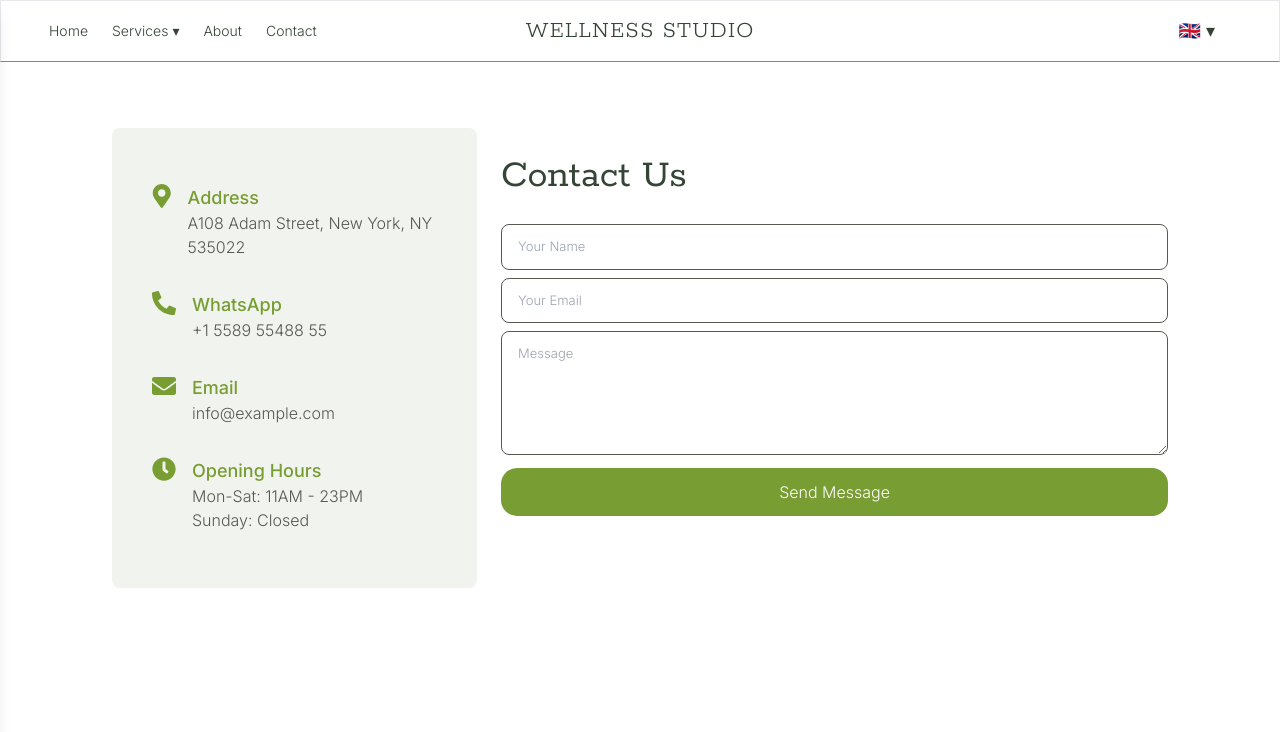
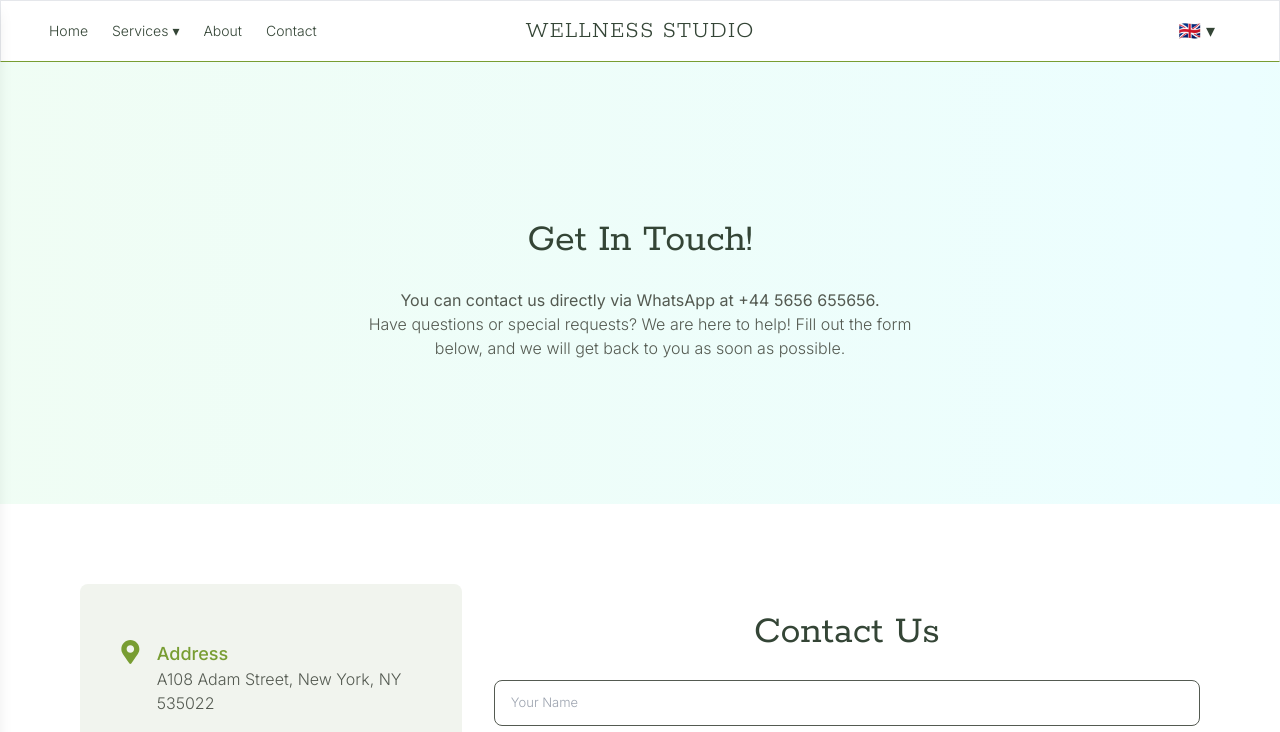
Before and after one commit to IlonaZaika/wellness-blog, a Next.js app: page /en/contact in a window 1280 px wide. Shown: the top 732 px of the page. Built offline with nearby package versions, Linux system fonts and the light colour scheme.

Commit message:
Added call to action section on the contact page.

```diff
--- a/src/app/[locale]/contact/page.tsx
+++ b/src/app/[locale]/contact/page.tsx
@@ -10,10 +10,24 @@ export default function Contact() {
   const t = useTranslations("ContactPage");
 
   return (
-    <div className="mt-16">
-      <section className="p-sm md:p-md lg:px-lg ">
-        <div className="flex flex-col md:flex-row md:space-x-6 justify-center">
-          <div className="bg-bgBase text-textGrey p-10 rounded-lg flex items-center">
+    <div className="mt-12">
+      <section className="flex flex-col bg-gradient-to-r from-green-50 via-cyan-50 to-green-100 animate-gradient px-4 py-20 md:p-16 lg:px-32 lg:py-36">
+        <div className="mx-auto lg:max-w-xl">
+          <h2 className="h2-custom text-center">
+            {t("get_in_touch.headline")}
+          </h2>
+          <p className="p-custom text-center">
+            <strong className="py-4">
+              {t("get_in_touch.whatsapp_message")}
+            </strong>
+            <br />
+            {t("get_in_touch.regular_message")}
+          </p>
+        </div>
+      </section>
+      <section className="px-4 py-4 md:p-8 lg:p-20">
+        <div className="flex flex-col gap-6 md:flex-row md:space-x-2 justify-center ">
+          <div className="bg-bgBase text-textGrey p-10 rounded-lg flex items-center order-2 md:order-1">
             <div>
               <div className="flex items-start space-x-4 py-4">
                 <FaMapMarkerAlt className="text-accent text-2xl" />
@@ -57,10 +71,8 @@ export default function Contact() {
               </div>
             </div>
           </div>
-          <div>
-            <h2 className="h2-custom text-center md:text-left">
-              {t("contact_form.title")}
-            </h2>
+          <div className="order-1 md:order-2">
+            <h2 className="h2-custom text-center">{t("contact_form.title")}</h2>
 
             <form className="font-inter font-light text-white text-[13px]">
               <input
--- a/src/app/[locale]/globals.css
+++ b/src/app/[locale]/globals.css
@@ -8,7 +8,7 @@
   --color-background-blue: #e6f5f6;
   --color-background-green: #e6edde;
   --color-accent: #789d32;
-  --color-button-hover-bg: #e6edde;
+  --color-button-hover-bg: #9abd53;
   --color-text-green: #344536;
   --color-text-grey: #545a51;
   --color-text-light: #ededed;
@@ -68,7 +68,7 @@ h6 {
 }
 
 .btn-hover {
-  @apply hover:bg-btnHoveredGreen hover:text-accent hover:border-accent;
+  @apply hover:bg-btnHoveredGreen hover:text-white hover:border-accent;
 }
 
 .primary {
@@ -80,7 +80,7 @@ h6 {
 }
 
 .primary-btn {
-  @apply font-inter font-light bg-accent text-white rounded-2xl hover:bg-white hover:text-accent p-3 sm:px-6   text-[14px] sm:text-[16px];
+  @apply font-inter font-light bg-accent text-white rounded-2xl p-3 sm:px-6   text-[14px] sm:text-[16px];
 }
 
 .secondary-btn {
--- a/src/app/[locale]/page.tsx
+++ b/src/app/[locale]/page.tsx
@@ -14,10 +14,11 @@ export default function Home() {
 
   return (
     <div>
+      {/* Hero Section */}
+
       <section className="relative overflow-hidden bg-gradient-to-r from-green-50 via-cyan-50 to-green-100 animate-gradient px-5 pt-20 pb-6 lg:p-32">
         <div className="absolute inset-0 bg-noise opacity-20"></div>
         <div className="relative flex flex-col md:flex-row gap-8 lg:max-w-6xl mx-auto">
-          {/* Hero Section */}
           <div className="mx-auto flex flex-col justify-center items-center md:flex-row gap-8 lg:max-w-6xl">
             <Image
               src="/hero-img.jpg"
@@ -70,7 +71,7 @@ export default function Home() {
       </section>
 
       {/* Symptoms Section */}
-      <section className="px-4 py-6 md:pt-16 lg:pt-28">
+      <section className="section-spacing">
         <div className="mx-auto lg:max-w-6xl">
           <SectionHeadline
             title={t("problem.headline")}
@@ -115,7 +116,7 @@ export default function Home() {
         </div>
       </section>
       {/* Offer Section */}
-      <section className="section-spacing">
+      <section className="section-spacing bg-bgBase">
         <div className="mx-auto lg:max-w-6xl">
           <SectionHeadline
             title={t("services.headline")}
--- a/src/app/[locale]/services/page.tsx
+++ b/src/app/[locale]/services/page.tsx
@@ -8,8 +8,8 @@ export default function ServicesPage() {
   const t = useTranslations("ServicesPage");
 
   return (
-    <div className="mt-12 bg-bgBase px-4 py-6 md:p-16 lg:px-32">
-      <div className="mx-auto ">
+    <div className="min-h-screen mt-12 bg-bgBase px-4 py-6 md:p-16 lg:px-32">
+      <div className="mx-auto lg:max-w-6xl">
         <SectionHeadline title={t("headline")} subTitle={t("subtitle")} />
         <ServicesSliderWithSuspense />
       </div>
--- a/src/components/Cards/OfferItemCard.tsx
+++ b/src/components/Cards/OfferItemCard.tsx
@@ -9,7 +9,7 @@ function OfferItemCard({
   description,
 }: OfferItemCardProps) {
   return (
-    <div className="bg-bgBase rounded-lg overflow-hidden">
+    <div className="bg-white rounded-xl overflow-hidden">
       <div className="relative w-full h-56">
         <Image
           src={imageUrl}
--- a/src/components/Cards/ServiceCard.tsx
+++ b/src/components/Cards/ServiceCard.tsx
@@ -42,7 +42,7 @@ function ServiceCard({
           href="#"
           variant="secondary"
           label={callToAction}
-          className="bg-white block rounded-2xl w-3/4 text-center hover:bg-accent hover:text-white"
+          className="bg-white block rounded-2xl w-3/4 text-center "
         />
       </div>
     </div>
--- a/src/components/Navbar/DesktopNavbar.tsx
+++ b/src/components/Navbar/DesktopNavbar.tsx
@@ -53,7 +53,7 @@ export default function DesktopNavbar() {
       {/* Right side (Buttons) */}
       <div className="flex justify-end w-1/3">
         {/* Language Switcher with Hover Animation */}
-        <div className="relative flex items-center justify-center text-textGreen rounded-lg hover:bg-btnHoveredGreen transition-all duration-300 ease-in-out">
+        <div className="relative flex items-center justify-center text-textGreen rounded-lg hover:bg-bgGreen transition-all duration-300 ease-in-out">
           <LanguageSwitcher />
         </div>
       </div>
--- a/src/components/ServicesSlider.tsx
+++ b/src/components/ServicesSlider.tsx
@@ -127,7 +127,7 @@ const ServicesSlider = () => {
             key={category}
             onClick={() => setActiveTab(category)}
             className={`px-3 py-2 text-textGreen font-light font-heading text-lg outline-none ${
-              activeTab === category ? "bg-btnHoveredGreen rounded-xl" : ""
+              activeTab === category ? "bg-bgGreen rounded-xl" : ""
             }`}
           >
             {category}
--- a/src/messages/en.json
+++ b/src/messages/en.json
@@ -126,6 +126,11 @@
     }
   },
   "ContactPage": {
+    "get_in_touch": {
+      "headline": "Get In Touch!",
+      "whatsapp_message": "You can contact us directly via WhatsApp at +44 5656 655656.",
+      "regular_message": "Have questions or special requests? We are here to help! Fill out the form below, and we will get back to you as soon as possible."
+    },
     "address": {
       "title": "Address",
       "content": "A108 Adam Street, New York, NY 535022"
--- a/src/messages/pl.json
+++ b/src/messages/pl.json
@@ -126,6 +126,11 @@
     }
   },
   "ContactPage": {
+    "get_in_touch": {
+      "headline": "Skontaktuj się z nami!",
+      "whatsapp_message": "Możesz skontaktować się z nami bezpośrednio przez WhatsApp pod numerem +44 5656 655656.",
+      "regular_message": "Masz pytania lub specjalne prośby? Jesteśmy tutaj, aby pomóc! Wypełnij poniższy formularz, a skontaktujemy się z Tobą tak szybko, jak to możliwe."
+    },
     "address": {
       "title": "Adres",
       "content": "A108 Adam Street, Nowy Jork, NY 535022"
--- a/src/messages/ru.json
+++ b/src/messages/ru.json
@@ -126,6 +126,11 @@
     }
   },
   "ContactPage": {
+    "get_in_touch": {
+      "headline": "Свяжитесь с нами!",
+      "whatsapp_message": "Вы можете связаться с нами напрямую через WhatsApp по номеру +44 5656 655656.",
+      "regular_message": "У вас есть вопросы или особые пожелания? Мы здесь, чтобы помочь! Заполните форму ниже, и мы свяжемся с вами как можно скорее."
+    },
     "address": {
       "title": "Адрес",
       "content": "Улица Адам, 108, Нью-Йорк, NY 535022"
--- a/src/messages/ua.json
+++ b/src/messages/ua.json
@@ -126,6 +126,11 @@
     }
   },
   "ContactPage": {
+    "get_in_touch": {
+      "headline": "Зв’яжіться з нами!",
+      "whatsapp_message": "Ви можете зв’язатися з нами безпосередньо через WhatsApp за номером +44 5656 655656.",
+      "regular_message": "Маєте запитання чи особливі побажання? Ми тут, щоб допомогти! Заповніть форму нижче, і ми зв’яжемося з вами якнайшвидше."
+    },
     "address": {
       "title": "Адреса",
       "content": "Вулиця Адам, 108, Нью-Йорк, NY 535022"
```
